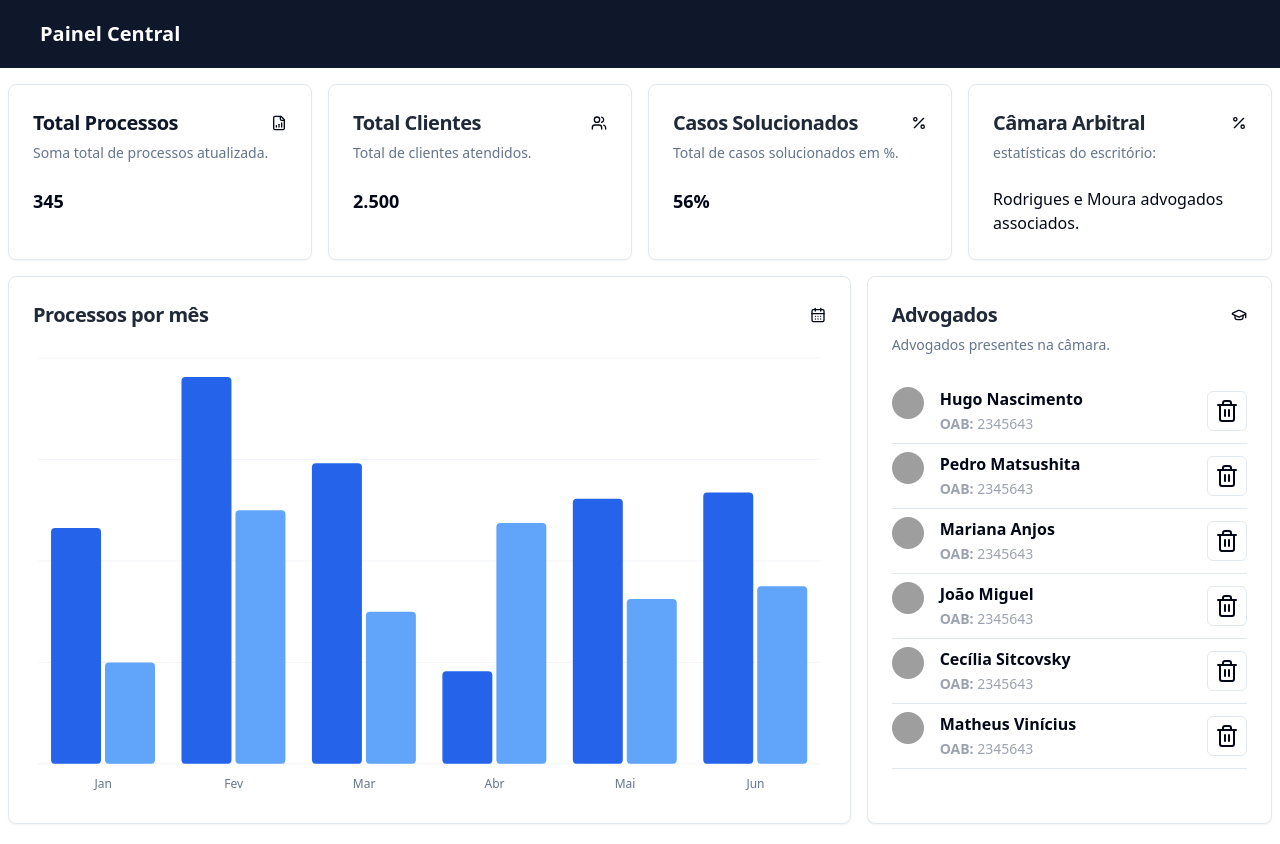
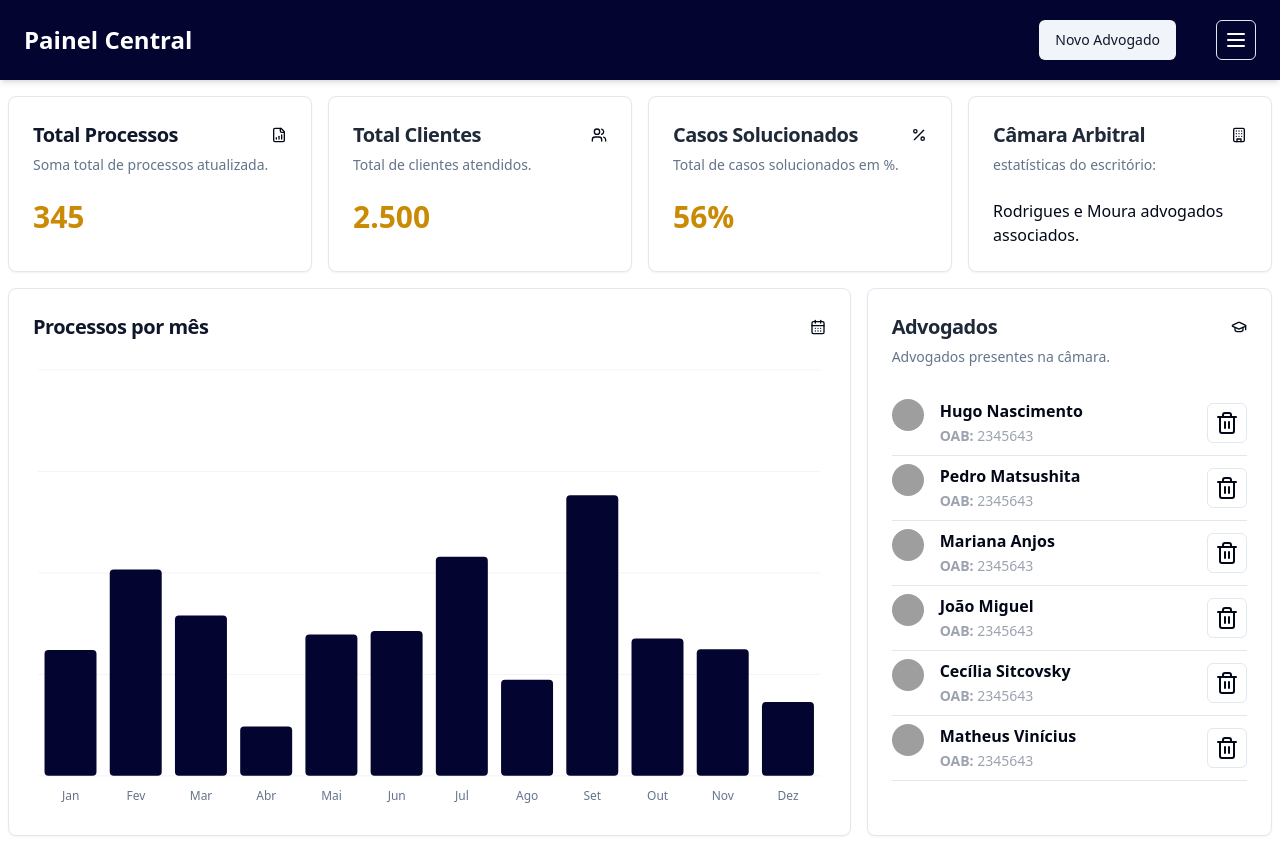
Before and after one commit to hugonascimento1/JurisControl, a Next.js app: page /dashboard in a window 1280 px wide. Built offline with nearby package versions, Linux system fonts and the light colour scheme; grey boxes are pictures that could not be loaded.

Commit message:
adicionando novas funcionalidades no dashboard e estilização de componentes

```diff
--- a/src/app/dashboard/page.tsx
+++ b/src/app/dashboard/page.tsx
@@ -9,22 +9,41 @@ import {
 } from "@/components/ui/card";
 import { Label } from "@/components/ui/label";
 import { Input } from "@/components/ui/input";
-import { FileBarChart, Percent, Users } from "lucide-react";
+import {
+    Building,
+    FileBarChart,
+    MenuIcon,
+    Percent,
+    Users
+} from "lucide-react";
 import ChartOverview from "@/components/chart";
 import Advogados from "@/components/advogados";
+import NavBar from "@/components/navbar";
+import CadastrarAdvogado from "@/components/cadastroAdvogado";
 
 export default function Page() {
     return (
         <main>
-            <div className="flex w-screen h-50 bg-primary py-5 mb-4">
+            {/* <div className="flex w-screen h-50 bg-primary py-5 mb-4">
                 <h1 className="text-white font-bold text-xl ml-10">Painel Central</h1>
-            </div>
+            </div> */}
+            <NavBar
+                nome={"Painel Central"}
+                botaoAdiconar={
+                    <CadastrarAdvogado />
+                }
+                botaoMenu={
+                    <Button size="icon" variant="outline" className="bg-[#030430] hover:bg-gray-500">
+                        <MenuIcon className="text-white" />
+                    </Button>
+                }
+            />
 
             <section className="grid md:grid-cols-4 grid-cols-2 gap-4 m-2">
                 <Card>
                     <CardHeader>
                         <div className="flex items-center justify-start">
-                            <CardTitle className="text-lg sm:text-xl text-primary font-bold select-none">Total Processos</CardTitle>
+                            <CardTitle className="text-lg sm:text-xl text-primary select-none">Total Processos</CardTitle>
                             <FileBarChart className="ml-auto w-4 h-4" />
                         </div>
                         <CardDescription>
@@ -32,7 +51,7 @@ export default function Page() {
                         </CardDescription>
                     </CardHeader>
                     <CardContent>
-                        <p className="text-base sm:text-lg font-bold ">345</p>
+                        <p className="text-3xl font-bold text-yellow-600">345</p>
                     </CardContent>
                 </Card>
 
@@ -47,7 +66,7 @@ export default function Page() {
                         </CardDescription>
                     </CardHeader>
                     <CardContent>
-                        <p className="text-base sm:text-lg font-bold ">2.500</p>
+                        <p className="text-3xl font-bold text-yellow-600">2.500</p>
                     </CardContent>
                 </Card>
 
@@ -62,7 +81,7 @@ export default function Page() {
                         </CardDescription>
                     </CardHeader>
                     <CardContent>
-                        <p className="text-base sm:text-lg font-bold ">56%</p>
+                        <p className="text-3xl font-bold text-yellow-600">56%</p>
                     </CardContent>
                 </Card>
 
@@ -70,7 +89,7 @@ export default function Page() {
                     <CardHeader>
                         <div className="flex items-center justify-start">
                             <CardTitle className="text-lg sm:text-xl text-gray-800 select-none">Câmara Arbitral</CardTitle>
-                            <Percent className="ml-auto w-4 h-4" />
+                            <Building className="ml-auto w-4 h-4" />
                         </div>
                         <CardDescription>
                             estatísticas do escritório:
@@ -78,7 +97,7 @@ export default function Page() {
                     </CardHeader>
                     <CardContent>
                             Rodrigues e Moura advogados associados.
-                            <p className="text-base sm:text-lg font-bold"></p>
+                            <p className="text-3xl font-bold"></p>
                     </CardContent>
                 </Card>
             </section>
--- a/src/app/globals.css
+++ b/src/app/globals.css
@@ -2,11 +2,11 @@
 @tailwind components;
 @tailwind utilities;
 
-@import url('https://fonts.googleapis.com/css2?family=Montserrat:wght@400;700&display=swap');
+/* @import url('https://fonts.googleapis.com/css2?family=Montserrat:wght@400;700&display=swap');
 
 body {
   font-family: 'Montserrat' sans-serif;
-}
+} */
 
 @layer utilities {
   .text-balance {
--- a/src/app/layout.tsx
+++ b/src/app/layout.tsx
@@ -2,20 +2,22 @@ import type { Metadata } from "next";
 import localFont from "next/font/local";
 import "./globals.css";
 
-const geistSans = localFont({
-  src: "./fonts/GeistVF.woff",
-  variable: "--font-geist-sans",
+
+const MontserratVariable = localFont({
+  src: "./fonts/Montserrat-VariableFont_wght.ttf",
+  variable: "--font-montserrat-sans",
   weight: "100 900",
 });
-const geistMono = localFont({
-  src: "./fonts/GeistMonoVF.woff",
-  variable: "--font-geist-mono",
+
+const MontserratItalicVariableFont = localFont({
+  src: "./fonts/Montserrat-Italic-VariableFont_wght.ttf",
+  variable: "--font-montserrat-italic",
   weight: "100 900",
 });
 
 export const metadata: Metadata = {
-  title: "Create Next App",
-  description: "Generated by create next app",
+  title: "JurisControl",
+  description: "O primeiro e mais completo sistema de câmara de arbitragem",
 };
 
 export default function RootLayout({
@@ -26,7 +28,7 @@ export default function RootLayout({
   return (
     <html lang="en">
       <body
-        className={`${geistSans.variable} ${geistMono.variable} antialiased`}
+        className={`${MontserratVariable.variable} ${MontserratItalicVariableFont.variable} antialiased`}
       >
         {children}
       </body>
--- /dev/null
+++ b/src/components/cadastroAdvogado/index.tsx
@@ -0,0 +1,79 @@
+import {
+    Dialog,
+    DialogClose,
+    DialogContent,
+    DialogDescription,
+    DialogFooter,
+    DialogHeader,
+    DialogTrigger,
+    DialogTitle
+} from "@/components/ui/dialog";
+import { Button } from "@/components/ui/button";
+import { Label } from "@/components/ui/label";
+import { Input } from "@/components/ui/input";
+
+export default function CadastrarAdvogado() {
+    return (
+        <div>
+            <Dialog>
+                <DialogTrigger asChild>
+                    <Button variant="secondary">Novo Advogado</Button>
+                    {/* <Button variant="outline">Edit Profile</Button> */}
+                </DialogTrigger>
+                <DialogContent className="sm:max-w-[425px]">
+                    <DialogHeader>
+                    <DialogTitle>Cadastrar Advogado</DialogTitle>
+                    <DialogDescription>
+                        {/* Adicione um novo advogado a câmara */}
+                    </DialogDescription>
+                    </DialogHeader>
+                    <div className="grid gap-4 py-4">
+                        <div className="grid grid-cols-4 items-center gap-4">
+                            <Label htmlFor="name" className="text-right">
+                            Nome
+                            </Label>
+                            <Input
+                            id="name"
+                            // defaultValue="Pedro Duarte"
+                            className="col-span-3"
+                            />
+                        </div>
+                        <div className="grid grid-cols-4 items-center gap-4">
+                            <Label htmlFor="username" className="text-right">
+                            Registro OAB
+                            </Label>
+                            <Input
+                            id="username"
+                            // defaultValue="@peduarte"
+                            className="col-span-3"
+                            />
+                        </div>
+                        <div className="grid grid-cols-4 items-center gap-4">
+                            <Label htmlFor="username" className="text-right">
+                            CPF
+                            </Label>
+                            <Input
+                            id="username"
+                            // defaultValue="@peduarte"
+                            className="col-span-3"
+                            />
+                        </div>
+                        <div className="grid grid-cols-4 items-center gap-4">
+                            <Label htmlFor="username" className="text-right">
+                            Senha
+                            </Label>
+                            <Input
+                            id="username"
+                            // defaultValue="@peduarte"
+                            className="col-span-3"
+                            />
+                        </div>
+                    </div>
+                    <DialogFooter>
+                    <Button type="submit">Salvar</Button>
+                    </DialogFooter>
+                </DialogContent>
+            </Dialog>
+        </div>
+    );
+}
--- a/src/components/chart/index.tsx
+++ b/src/components/chart/index.tsx
@@ -23,22 +23,24 @@ import {
 export default function ChartOverview() {
 
     const chartData = [
-        { month: "Janeiro", desktop: 186, mobile: 80 },
-        { month: "Fevereiro", desktop: 305, mobile: 200 },
-        { month: "Março", desktop: 237, mobile: 120 },
-        { month: "Abril", desktop: 73, mobile: 190 },
-        { month: "Maio", desktop: 209, mobile: 130 },
-        { month: "Junho", desktop: 214, mobile: 140 },
+        { month: "Janeiro", processos: 186},
+        { month: "Fevereiro", processos: 305 },
+        { month: "Março", processos: 237 },
+        { month: "Abril", processos: 73 },
+        { month: "Maio", processos: 209 },
+        { month: "Junho", processos: 214 },
+        { month: "Julho", processos: 324 },
+        { month: "Agosto", processos: 142 },
+        { month: "Setembro", processos: 415 },
+        { month: "Outubro", processos: 203 },
+        { month: "Novembro", processos: 187 },
+        { month: "Dezembro", processos: 109 },
       ]
 
       const chartConfig = {
-        desktop: {
-          label: "Desktop",
-          color: "#2563eb",
-        },
-        mobile: {
-          label: "Mobile",
-          color: "#60a5fa",
+        processos: {
+          label: "Processos",
+          color: "#030430",
         },
     } satisfies ChartConfig
 
@@ -46,7 +48,7 @@ export default function ChartOverview() {
         <Card className="w-full md:w-2/3 md:max-w-[950px]">
             <CardHeader>
                 <div className="flex items-center justify-center">
-                    <CardTitle className="text-lg sm:text-xl text-gray-800">Processos por mês</CardTitle>
+                    <CardTitle className="text-lg sm:text-xl text-primary">Processos por mês</CardTitle>
                     <CalendarDays className="ml-auto w-4 h-4 " />
                 </div>
             </CardHeader>
@@ -63,8 +65,8 @@ export default function ChartOverview() {
                             tickFormatter={(value) => value.slice(0, 3)}
                         />
                         <ChartTooltip content={<ChartTooltipContent />} />
-                        <Bar dataKey="desktop" fill="var(--color-desktop)" radius={4} />
-                        <Bar dataKey="mobile" fill="var(--color-mobile)" radius={4} />
+                        <Bar dataKey="processos" fill="var(--color-processos)" radius={4} />
+                        {/* <Bar dataKey="mobile" fill="var(--color-mobile)" radius={4} /> */}
                     </BarChart>
                 </ChartContainer>
             </CardContent>
--- /dev/null
+++ b/src/components/navbar/index.tsx
@@ -0,0 +1,18 @@
+
+interface NavBarProps {
+    nome: String;
+    botaoAdiconar?: React.ReactNode; // a "?" indica que o uso dessa prop é opcional
+    botaoMenu?: React.ReactNode;
+}
+
+export default function NavBar({ nome, botaoAdiconar, botaoMenu }: NavBarProps) {
+    return (
+        <div className="w-full h-20 bg-[#030430] flex justify-between items-center px-6 shadow-md mb-4">
+            <h1 className="text-white font-bold text-2xl">{nome}</h1>
+            <div className="flex flex-row gap-10">
+                {botaoAdiconar}
+                {botaoMenu}
+            </div>
+        </div>
+    );
+}
```
Also changed, not shown: src/app/fonts/Montserrat-Italic-VariableFont_wght.ttf (added), src/app/fonts/Montserrat-VariableFont_wght.ttf (added).
